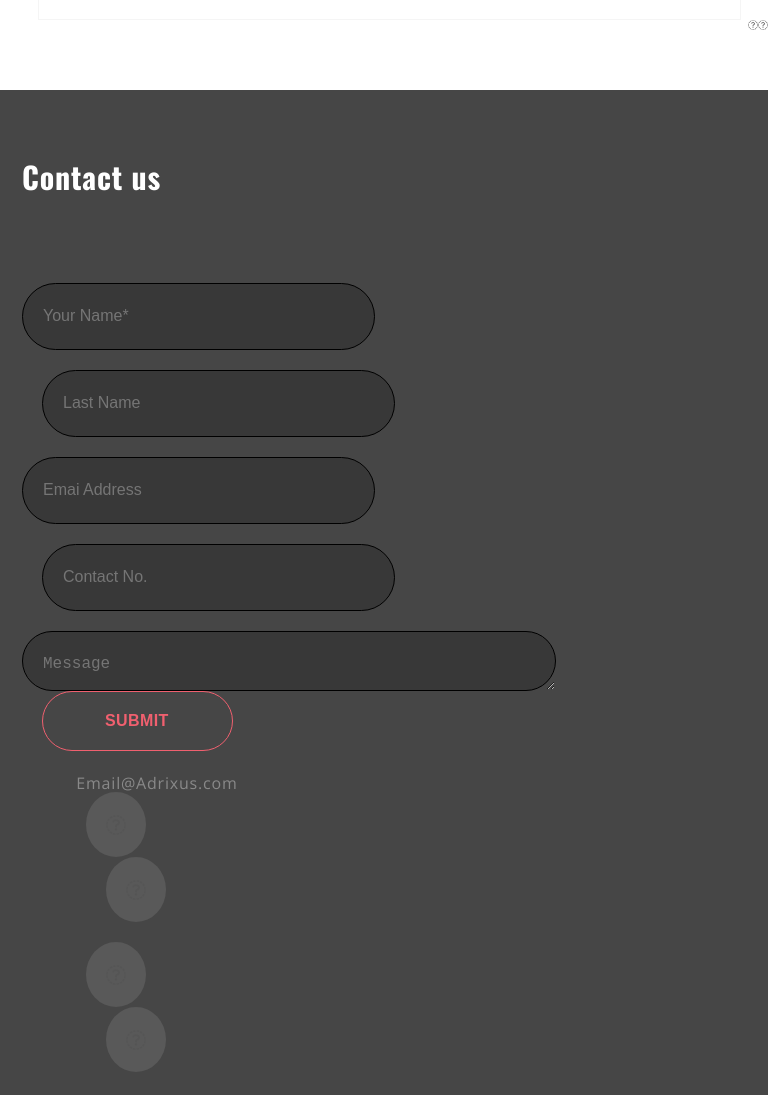
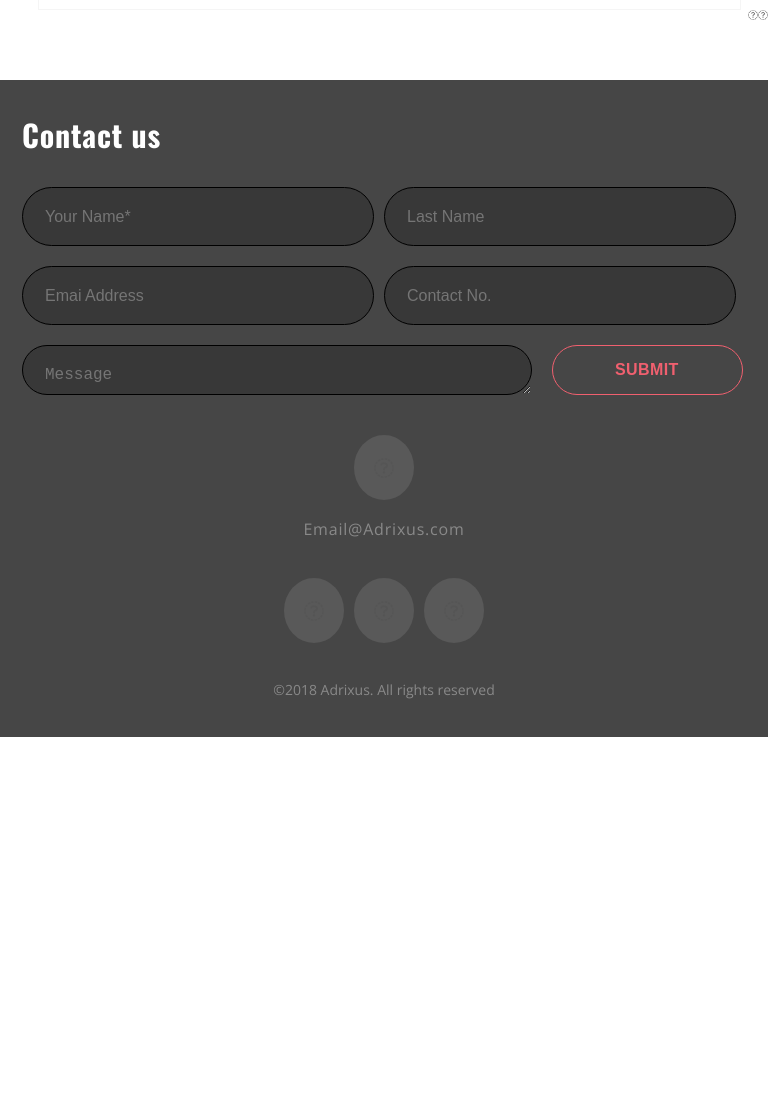
Before and after one commit to rshah02/Adrixus, a website: page index.html in a window 768 px wide. Shown: the part 3520-4615 px from the top of the page. After the commit the page ends 4257 px from the top, so only its background shows below. Drawn offline with nearby package versions, Linux system fonts and the light colour scheme; files whose address does not match are found by name.

Commit message:
tablet responsive

```diff
--- a/css/main.css
+++ b/css/main.css
@@ -192,7 +192,7 @@ float: left;
 .icon{background-color: #595959;border-radius: 50%;font-size: 2em; float: left;padding: 23px 20px 22px 20px;}
 .icon:hover {background-color: #ffffff;cursor: pointer;}
 .copyRightsText{width: 100%;text-align: right;float: left;margin-top: 23px;font-size: 1.4em;color: #898989;}
-
+.footerRightWrapper-tab{display: none;}
 
 /*---- Contact us css ends ----*/
 
@@ -213,6 +213,7 @@ h2{font-size:3em;line-height:46px;letter-spacing:0.8px;margin-bottom:40px;}
 h3{font-size:3em;line-height:27px;letter-spacing:0.8px;margin-bottom:34px;}
 p{font-size:1.6em;line-height:22px;margin-bottom:35px;}
 p.bigFont{font-size:1.4em;line-height:22px;}
+      .btn{height: 50px;}
       /*-------COMMON CSS SECTION ENDS -----*/
       p{font-size:1.4em;line-height:22px;margin-bottom:35px;}
 
@@ -239,5 +240,31 @@ p.bigFont{font-size:1.4em;line-height:22px;}
       .portFolioSection .leftWrapper{ width: 41.299%;margin-top: 69px;}
   .portFolioSection .rightWrapper{ width: 41.988%; margin-left: 8.978%;margin-top: 69px;}
     /*-----------------------------footer----------------------------------*/
+      .contactUsSection{ margin-top: 41px;}
+      .contactUsFormWrapper{margin: 5px 0 40px 0;}
       .footerLeftWrapper{width:100%; float: left;}
+      .inputHalfWidthSection{width:48.618%; float: left;padding-bottom: 20px;}
+      input[type="text"],input[type="email"],input[type="tel"],textarea{left;font-size: 1rem;padding: 20px 0 19px 22px; width: 100%;}
+       textarea{ width: 70.441%; max-height: 50px; }
+       .formButtonHolder{ width: 26.794%;margin-left: 20px;}
+      .footerRightWrapper{display: none;}
+      .footerRightWrapper-tab{display: block; width: 100%;float: left;}
+      .socialInfoSection{ max-width: 225px; margin: 0 auto;width: 100%;float: none;}
+      .socialMediaIcons{width: 100%;margin-left: 0px;}
+          .iconsRow{width: 88.889%; margin:40px 12.5 0px 12.5px;}
+      .even{
+          margin: 0px 10px 0px 10px;
+      }
+    .mail{float: left; font-size: 16px;line-height: 1.125;letter-spacing: 0.8px;margin: 20px 0 0 0 ;text-align:center; width:100%;}
+
+     .copyRightsText{width: 100%;text-align:center;float: left;margin-top:40px;}
+      .icon{
+          max-width: 60px;max-height: 60px;}
+      #mail{
+          max-width: 88.889%;
+         margin: 0 70px 0 70px;
+      }
+
+
+
 }
--- a/index.html
+++ b/index.html
@@ -391,6 +391,25 @@ $j = jQuery.noConflict();
               </div>
               <span class="copyRightsText">&copy;2018 Adrixus. All rights reserved</span>
             </div>
+            <div class="footerRightWrapper-tab">
+              <div class="socialInfoSection">
+
+                <div class="socialMediaIcons">
+                  <div class="iconsRow">
+                      <div class="icon" id="mail"><i class="fas fa-facebook"></i></div>
+                      <span class="mail">Email@Adrixus.com</span>
+                      </div>
+
+                  <div class="iconsRow">
+                      <div class="icon"><i class="fas fa-facebook"></i></div>
+                      <div class="icon even"><i class="fas fa-twitter"></i></div>
+                    <div class="icon"> <i class="fas fa-facebook"></i>
+</div>
+
+                    </div>
+                </div>
+              </div>
+              <span class="copyRightsText">&copy;2018 Adrixus. All rights reserved</span></div>
           </div>
         </div>
       </div>
```
